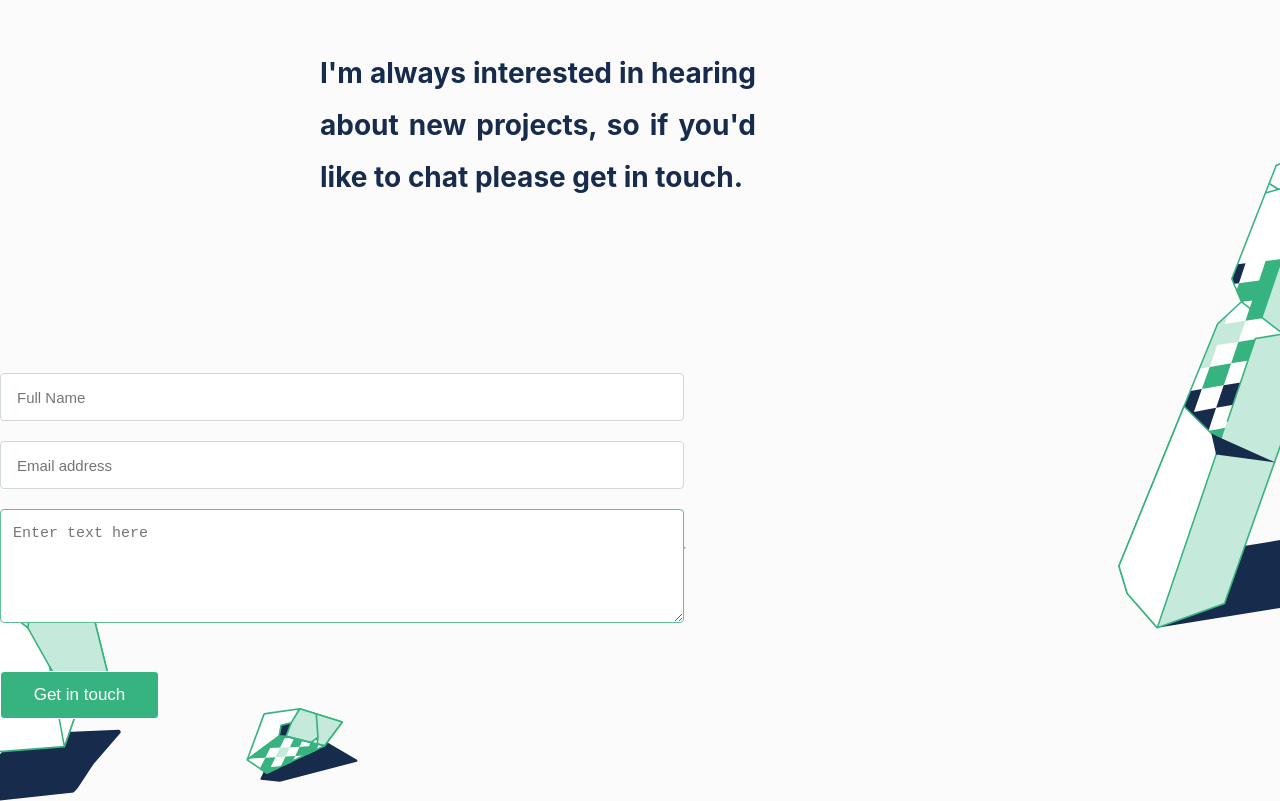
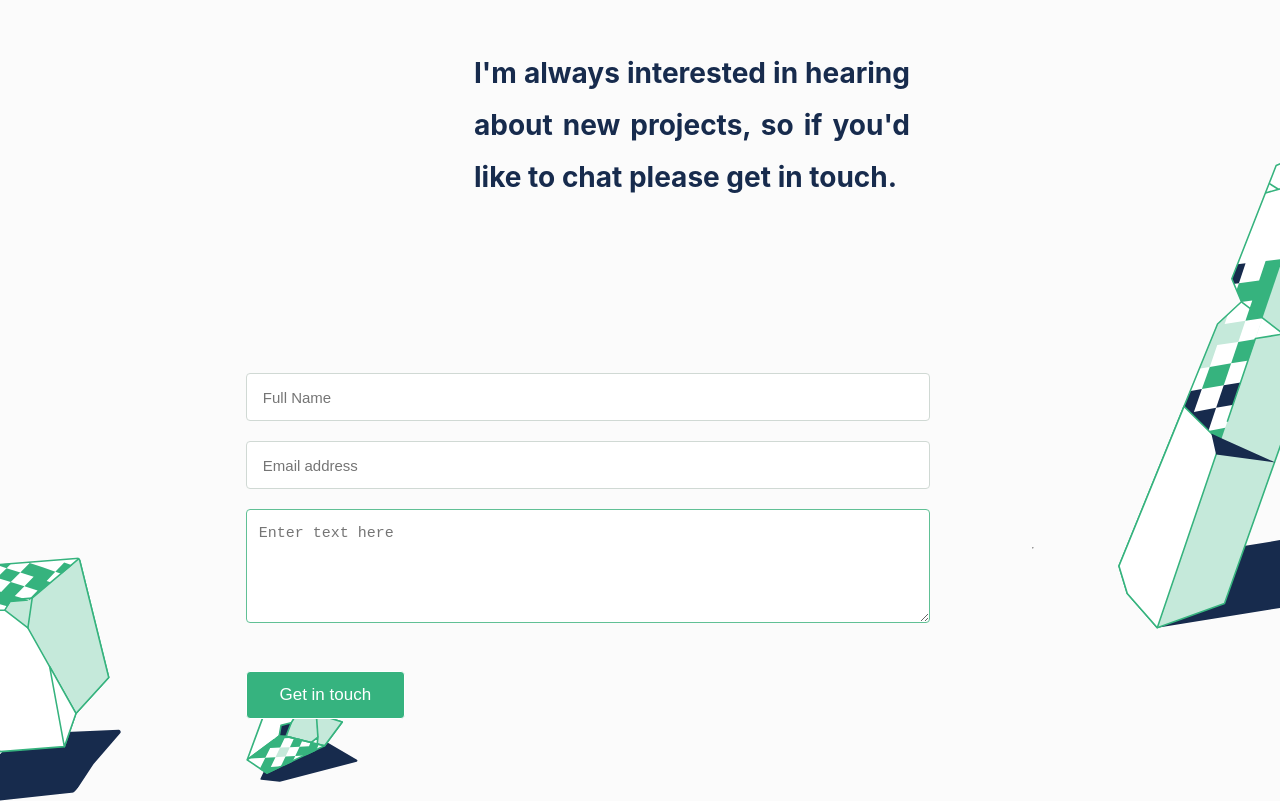
Before and after one commit to MuhmmdUsama/Portfolio, a website: page index.html in a window 1280 px wide. Shown: the part 3017-3818 px from the top of the page. Drawn offline with Linux system fonts and the light colour scheme.

Commit message:
Modifying some CSS elements positioning and adding missing linter files

```diff
--- a/style.css
+++ b/style.css
@@ -407,7 +407,7 @@ textarea {
     font-weight: 700;
     font-size: 28px;
     line-height: 52px;
-    margin: 50px 24px 50px 25%;
+    margin: 50px 24px 50px 10%;
     text-align: justify;
     text-justify: inter-character;
   }
@@ -429,7 +429,6 @@ textarea {
 
   .proj-card {
     margin: auto;
-
   }
 
   .card-content {
@@ -480,11 +479,13 @@ textarea {
     margin-top: 164px;
     background: 100% 30% url(imege/Frame-right.svg), 20% 80% url(imege/Frame-middle.svg), 0% 80% url(imege/Frame-left.svg);
     background-repeat: no-repeat;
+    justify-content: center;
   }
 
   .contact-form {
     flex-direction: row;
     flex-wrap: wrap;
+    margin-right: 8%;
   }
 
   .first-name,
```
Also changed, not shown: package.json (added, +27 -0 lines), 1 other file.
